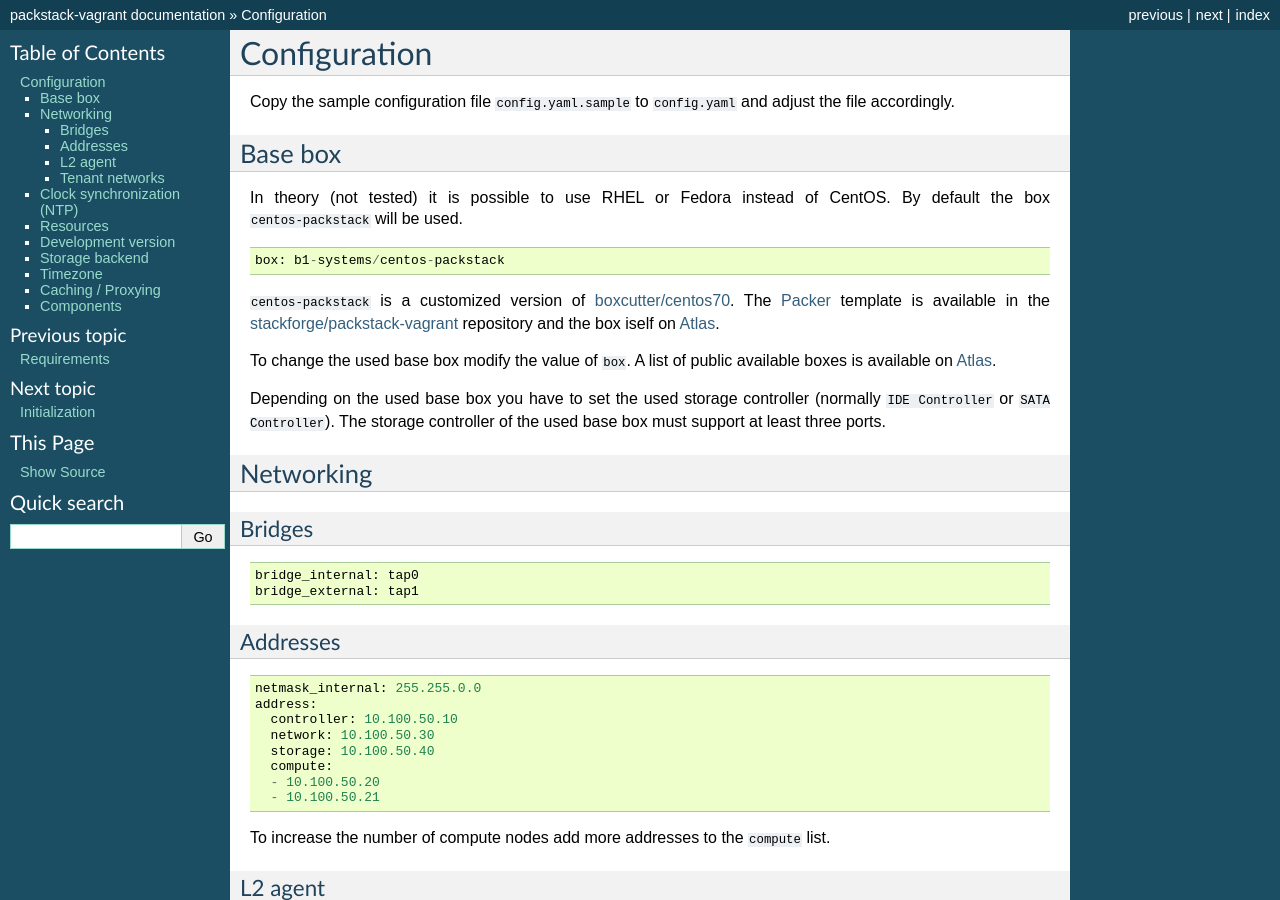
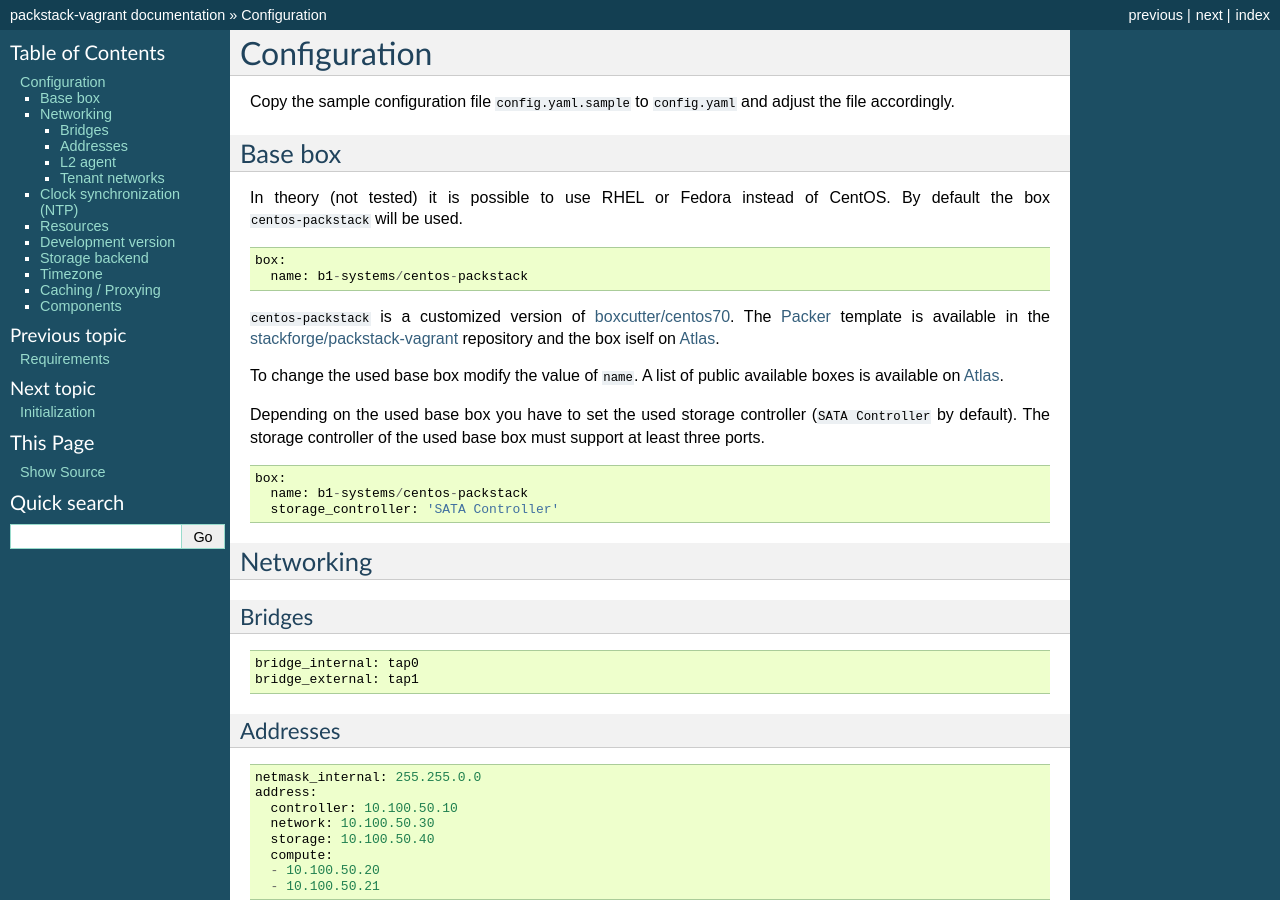
Before and after one commit to stackforge/packstack-vagrant, a Sphinx documentation site: the page built from doc/source/configuration.rst, in a window 1280 px wide and 900 px high. Built offline with Sphinx 7.4.7, drawn with Linux system fonts in a browser that asks for light colours.

Commit message:
Improve the configuration of the used base box
Change-Id: Ia89908fd8b0a003f2176bebdb1a04f682da723f6

```diff
--- a/doc/source/configuration.rst
+++ b/doc/source/configuration.rst
@@ -12,7 +12,8 @@ CentOS. By default the box ``centos-packstack`` will be used.
 
 ::
 
-    box: b1-systems/centos-packstack
+    box:
+      name: b1-systems/centos-packstack
 
 ``centos-packstack`` is a customized version of
 `boxcutter/centos70 <https://github.com/box-cutter/centos-vm>`__. The
@@ -21,13 +22,19 @@ CentOS. By default the box ``centos-packstack`` will be used.
 repository and the box iself on
 `Atlas <https://atlas.hashicorp.com/b1-systems/centos-packstack>`__.
 
-To change the used base box modify the value of ``box``. A list
+To change the used base box modify the value of ``name``. A list
 of public available boxes is available on
 `Atlas <https://atlas.hashicorp.com/>`__.
 
 Depending on the used base box you have to set the used storage
-controller (normally ``IDE Controller`` or ``SATA Controller``). The
+controller (``SATA Controller`` by default). The
 storage controller of the used base box must support at least three ports.
+
+::
+
+    box:
+      name: b1-systems/centos-packstack
+      storage_controller: 'SATA Controller'
 
 
 Networking
```
Also changed, not shown: 2 other files.
